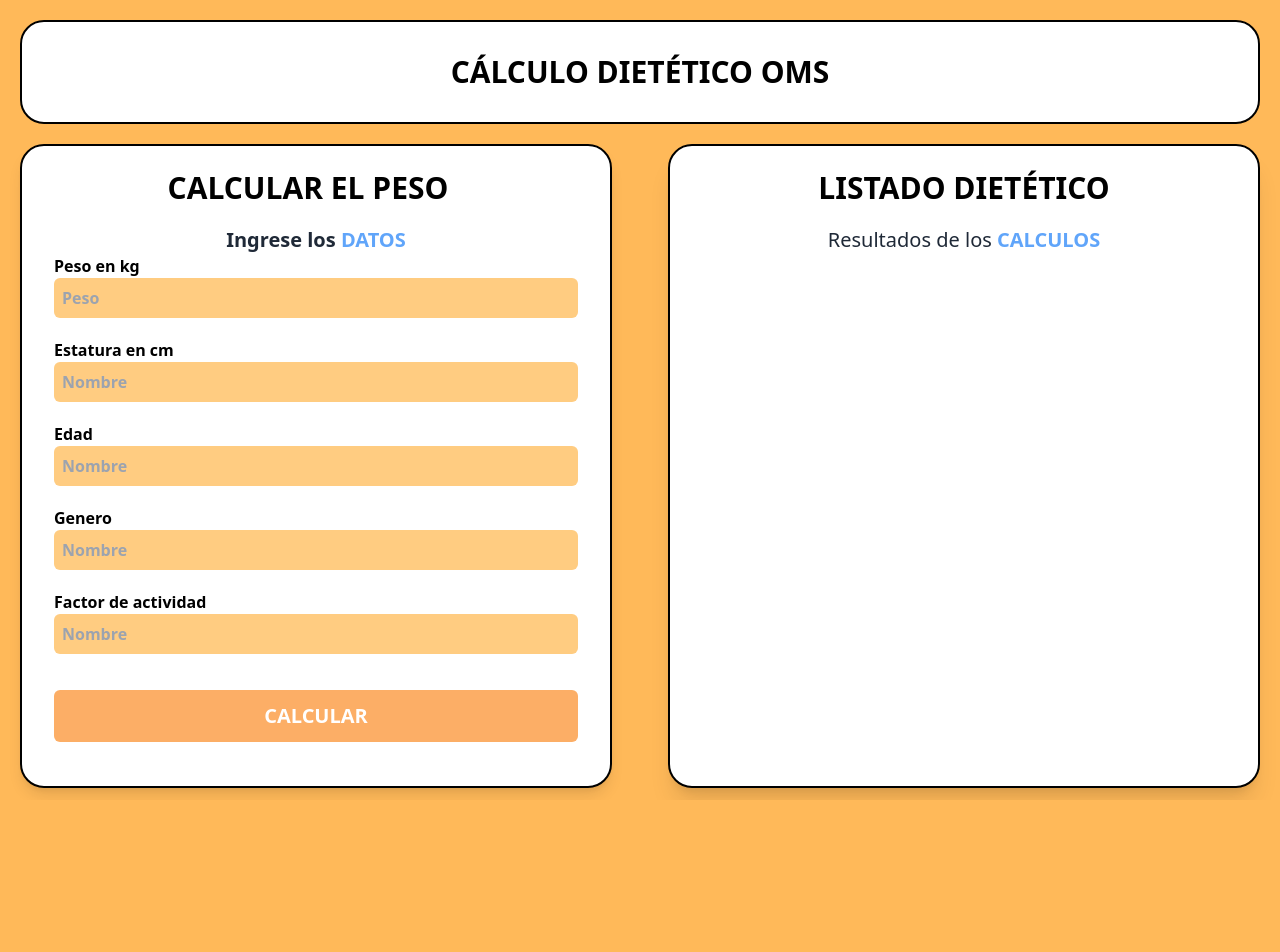
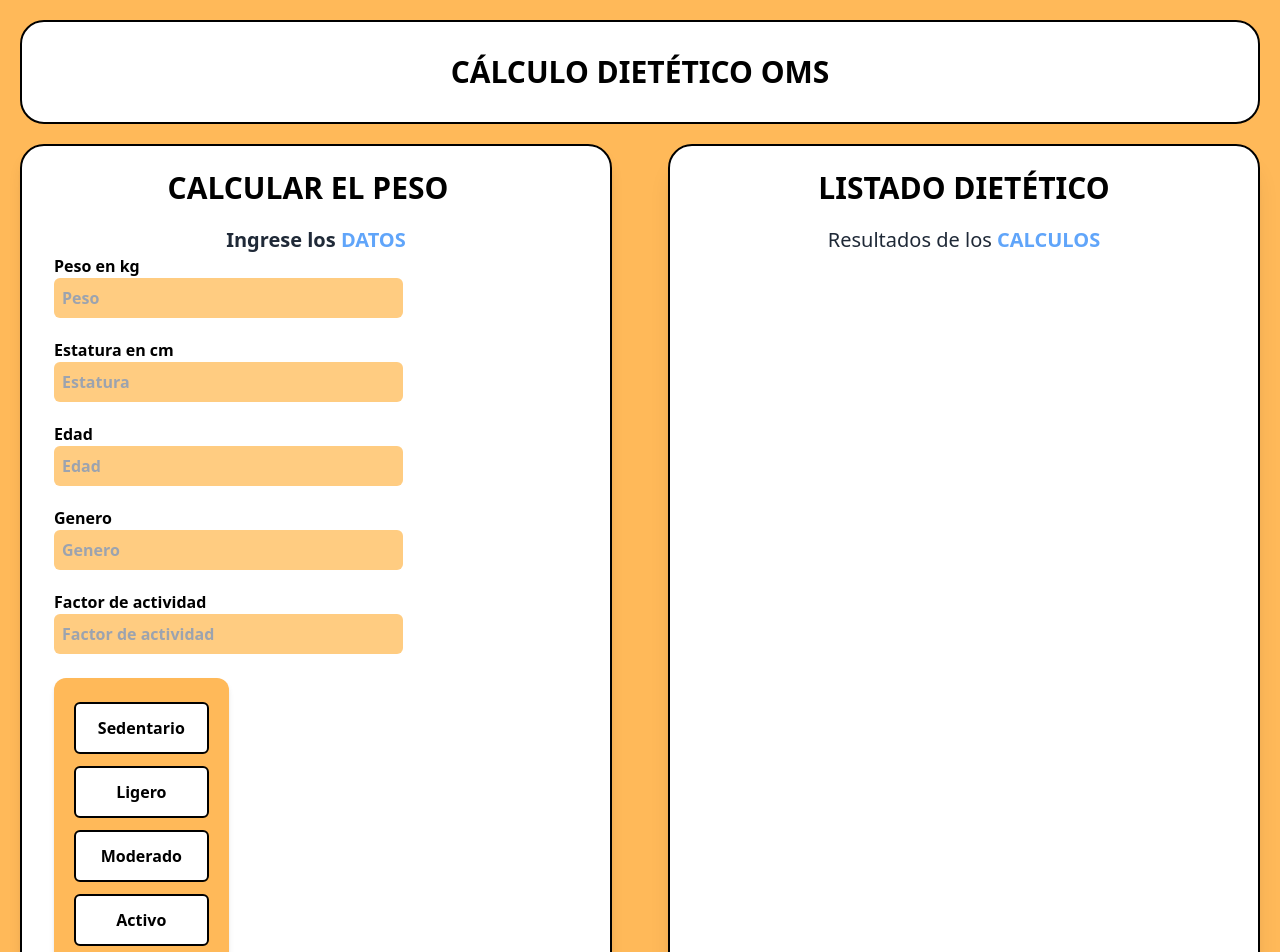
Before and after one commit to Andres-GMP/Dietas, a React (Vite) app: page / in a window 1280 px wide. Shown: the top 952 px of the page. Before the commit the page ends 800 px from the top, so only its background shows below. Built offline with nearby package versions, Linux system fonts and the light colour scheme.

Commit message:
MODIFICACIONES LEVES

```diff
--- a/src/App.jsx
+++ b/src/App.jsx
@@ -40,7 +40,7 @@ function App() {
 
    // if(genero == "masculino"){
       let av = (11.3 * peso) + (16 * estatura) + 901
-      //resultados = av
+      resultados === av
       console.log(av)
 
     //}
@@ -53,7 +53,7 @@ function App() {
   }
 
   return (
-    <div className="text-slate-800">
+    <div className="">
       <Cabecera />
       <div className="grid grid-cols-1 gap-4 sm:grid-cols-2 ">
         <Formulario
--- a/src/components/Formulario.jsx
+++ b/src/components/Formulario.jsx
@@ -75,11 +75,15 @@ export const Formulario = ({setPacientes, pacientes, paciente,setPaciente, calcu
     }
 
     return (
-        <div className='bg-white rounded-3xl p-6 w-auto mx-5 shadow-lg md:w-auto xl:w-auto xl:ml-5 mb-auto pr-10 border-2 border-black'>
+        <div className='bg-white rounded-3xl p-6 w-auto mx-5 shadow-lg md:w-auto xl:w-auto xl:ml-5 mb-auto pr-10 border-2 border-black '>
             <h1 className=' text-3xl text-center font-bold text-black '>CALCULAR EL PESO</h1>
             {error && <p className=' grid text-red-600 font-semibold  justify-center my-2 '> Debes llenar todos los campos</p>}
-            <form className='container mx-2 text-yellow-100 font-semibold' onSubmit={validarFormulario}>
+
+            <form className='container mx-2 font-semibold' onSubmit={validarFormulario}>
             <p className='text-center text-xl mt-5 text-gray-800'>Ingrese los <span className=' text-blue-400 font-bold'> DATOS </span></p>
+
+
+            <div className='w-2/3'>
                 <div>
                     <label className='text-black' htmlFor="nombrePaciente">Peso en kg </label>
                     <input type="text" id= 'peso' className=' block w-full rounded-md bg-[#FFCC81] text-black p-2 mb-5' placeholder='Peso' value={peso} onChange={(e) => setPeso(e.target.value)} />
@@ -87,24 +91,34 @@ export const Formulario = ({setPacientes, pacientes, paciente,setPaciente, calcu
                 </div>
                 <div>
                     <label className='text-black' htmlFor="nombrePaciente">Estatura en cm </label>
-                    <input type="text" id= 'estatura' className=' block w-full rounded-md bg-[#FFCC81] text-gray-800 p-2 mb-5' placeholder='Nombre' value={estatura} onChange={(e) => setEstatura(e.target.value)} />
+                    <input type="text" id= 'estatura' className=' block w-full rounded-md bg-[#FFCC81] text-black p-2 mb-5' placeholder='Estatura' value={estatura} onChange={(e) => setEstatura(e.target.value)} />
                     {/* <input type="text" id= 'nombre' className=' block w-full rounded-md ' placeholder=' Nombre' value={nombre} onChange={(e) => console.log(e.target.value)} /> */}
                 </div>
                 <div>
                     <label className='text-black' htmlFor="nombrePaciente">Edad</label>
-                    <input type="text" id= 'edad' className=' block w-full rounded-md bg-[#FFCC81] text-gray-800 p-2 mb-5' placeholder='Nombre' value={edad} onChange={(e) => setEdad(e.target.value)} />
+                    <input type="text" id= 'edad' className=' block w-full rounded-md bg-[#FFCC81] text-black p-2 mb-5' placeholder='Edad' value={edad} onChange={(e) => setEdad(e.target.value)} />
                     {/* <input type="text" id= 'nombre' className=' block w-full rounded-md ' placeholder=' Nombre' value={nombre} onChange={(e) => console.log(e.target.value)} /> */}
                 </div>
                 <div>
                     <label className='text-black' htmlFor="nombrePaciente">Genero</label>
-                    <input type="text" id= 'genero' className=' block w-full rounded-md bg-[#FFCC81] text-gray-800 p-2 mb-5' placeholder='Nombre' value={genero} onChange={(e) => setGenero(e.target.value)} />
+                    <input type="text" id= 'genero' className=' block w-full rounded-md bg-[#FFCC81] text-black p-2 mb-5' placeholder='Genero' value={genero} onChange={(e) => setGenero(e.target.value)} />
                     {/* <input type="text" id= 'nombre' className=' block w-full rounded-md ' placeholder=' Nombre' value={nombre} onChange={(e) => console.log(e.target.value)} /> */}
                 </div>
                 <div>
                     <label className='text-black' htmlFor="nombrePaciente">Factor de actividad </label>
-                    <input type="text" id= 'factor' className=' block w-full rounded-md bg-[#FFCC81] text-gray-800 p-2 mb-5' placeholder='Nombre' value={factor} onChange={(e) => setFactor(e.target.value)} />
+                    <input type="text" id= 'factor' className=' block w-full rounded-md bg-[#FFCC81] text-black p-2 mb-5' placeholder='Factor de actividad' value={factor} onChange={(e) => setFactor(e.target.value)} />
                     {/* <input type="text" id= 'nombre' className=' block w-full rounded-md ' placeholder=' Nombre' value={nombre} onChange={(e) => console.log(e.target.value)} /> */}
                 </div>
+            </div>
+
+            <div className='w-1/3 p-5 bg-[#FFB959] shadow-md mt-6 rounded-xl'>
+                <input type="submit" id='sedentario' className= "bg-white text-black rounded-md text-md font-bold w-full border-2 border-black hover:cursor-pointer p-3 mt-1 mb-2" value="Sedentario"/>
+                <input type="submit" id='ligero' className= "bg-white text-black rounded-md text-md font-bold w-full border-2 border-black hover:cursor-pointer p-3 mt-1 mb-2" value="Ligero"/>
+                <input type="submit" id='moderado' className= "bg-white text-black rounded-md text-md font-bold w-full border-2 border-black hover:cursor-pointer p-3 mt-1 mb-2" value="Moderado"/>
+                <input type="submit" id='activo' className= "bg-white text-black rounded-md text-md font-bold w-full border-2 border-black hover:cursor-pointer p-3 mt-1 mb-2" value="Activo"/>
+                <input type="submit" id='vigoroso' className= "bg-white text-black rounded-md text-md font-bold w-full border-2 border-black hover:cursor-pointer p-3 mt-1 mb-2" value="Vigoroso"/>
+
+            </div>
                 {/*
                 <div>
                     <label htmlFor="email" >Estatura en cm </label>
@@ -123,7 +137,7 @@ export const Formulario = ({setPacientes, pacientes, paciente,setPaciente, calcu
                 <input type="date" name="date" id="date" className='px-2 block w-full rounded-md mb-10 text-gray-800' value={fecha} onChange={(e) => setFecha (e.target.value)} /> */}
 
                 <span>
-                    <input type="submit" id='btn1' className= "bg-[#FCAE66] rounded-md text-xl font-bold w-full hover:bg-[white] hover:cursor-pointer text-white hover:text-[#FCAE66] p-3 mt-4 mb-5  "
+                    <input type="submit" id='btn1' className= "bg-[#FCAE66] text-white rounded-md text-xl font-bold w-full hover:bg-[#f59740] border-2 border-black hover:cursor-pointer p-3 mt-4 mb-5  "
                     value = {paciente.id ? 'Editar paciente': 'CALCULAR'}
                     />
                 </span>
--- a/src/components/Pacientes.jsx
+++ b/src/components/Pacientes.jsx
@@ -12,8 +12,13 @@ const handleEliminar = () => {
 
   return (
     <div>
-        <div className=' p-5 bg-white shadow-md mt-5 rounded-lg '>
-                <p className='uppercase text-gray-800 font-bold'>Calculo: <span className='font-normal normal-case'>{resultados}</span></p>
+        <div className=' p-5 bg-white shadow-md mt-6 rounded-3xl border-2 border-black'>
+        {/* Aqui comienza el Problema - OJO COMENTE ESTO PARA PODER MODIFICAR EL DISENIO*/}
+        <p>Hola</p>
+        <p>Esto es una Prueba</p>
+        <p>Para crear el disenio</p>
+        {/*<p className='uppercase text-gray-800 font-bold'>Calculo: <span className='font-normal normal-case'>{resultados}</span></p>*/}
+
                 {/*<div className='flex justify-between gap-2 mt-4'>
                   <input type="button" value = {"EDITAR"} className = 'font-semibold bg-blue-700 w-full rounded-md hover:cursor-pointe hover:bg-blue-800 hover:text-blue-100' onClick = {()=>setPaciente(paciente)}/>
                   <input type="button" value = {"ELIMINAR"} className = 'font-semibold bg-red-500  w-full  p-1 rounded-md hover:cursor-pointer hover:bg-red-600 hover:text-red-100'
```
